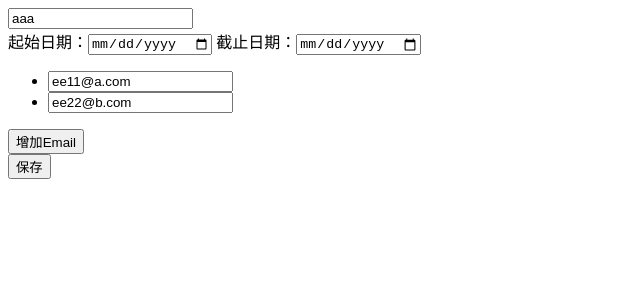
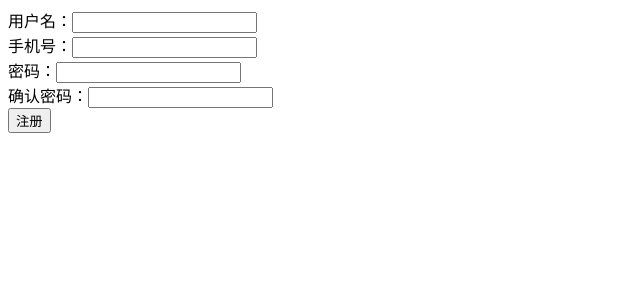
Before and after one commit to qinpmc/angular-Demos, an Angular app in the folder ch4表单/form1/: page / in a window 1280 px wide. Shown: the top 300 px of the page, without its empty margins (0-640 px from the left). Built offline with nearby package versions, Linux system fonts and the light colour scheme.

Commit message:
add formbuilder

```diff
--- a/ch4表单/form1/src/app/app.component.html
+++ b/ch4表单/form1/src/app/app.component.html
@@ -1,2 +1,3 @@
 <!--<app-template-form></app-template-form>-->
-<app-reactive-form1></app-reactive-form1>
+<!--<app-reactive-form1></app-reactive-form1>-->
+<app-form-builder></app-form-builder>
--- a/ch4表单/form1/src/app/app.module.ts
+++ b/ch4表单/form1/src/app/app.module.ts
@@ -5,12 +5,14 @@ import {FormsModule, ReactiveFormsModule} from '@angular/forms';
 import { AppComponent } from './app.component';
 import { TemplateFormComponent } from './template-form/template-form.component';
 import { ReactiveForm1Component } from './reactive-form1/reactive-form1.component';
+import { FormBuilderComponent } from './form-builder/form-builder.component';
 
 @NgModule({
   declarations: [
     AppComponent,
     TemplateFormComponent,
-    ReactiveForm1Component
+    ReactiveForm1Component,
+    FormBuilderComponent
   ],
   imports: [
     BrowserModule,
--- /dev/null
+++ b/ch4表单/form1/src/app/form-builder/form-builder.component.html
@@ -0,0 +1,9 @@
+<form [formGroup]="formModel" (submit)="onSubmit()">
+  <div>用户名：<input type="text" formControlName="username"></div>
+  <div>手机号：<input type="text" formControlName="mobile"></div>
+  <div formGroupName="pwdGroup">
+    <div>密码：<input type="password" formControlName="password"></div>
+    <div>确认密码：<input type="password" formControlName="passwordConfirm"></div>
+  </div>
+  <button type="submit">注册</button>
+</form>
--- /dev/null
+++ b/ch4表单/form1/src/app/form-builder/form-builder.component.ts
@@ -0,0 +1,37 @@
+import { Component, OnInit } from '@angular/core';
+import { FormGroup ,FormControl,FormArray,FormBuilder} from '@angular/forms';
+@Component({
+  selector: 'app-form-builder',
+  templateUrl: './form-builder.component.html',
+  styleUrls: ['./form-builder.component.css']
+})
+export class FormBuilderComponent implements OnInit {
+  formModel:FormGroup;
+  /*constructor() {
+    this.formModel = new FormGroup({
+      username:new FormControl(),
+      mobile:new FormControl(),
+      pwdGroup:new FormGroup({
+        password:new FormControl(),
+        passwordConfirm:new FormControl()
+      })
+    })
+  }*/
+  constructor(fb:FormBuilder){
+    this.formModel =fb.group({
+      username:[''],
+      mobile:[''],
+      pwdGroup:fb.group({
+        password:[''],
+        passwordConfirm:['']
+      })
+    })
+  }
+
+
+  ngOnInit() {
+  }
+  onSubmit(){
+    console.log(this.formModel.value)
+  }
+}
```
Also changed, not shown: ch4表单/form1/src/app/form-builder/form-builder.component.css (added), 2 other files (tests, documents, lock files or other folders).
